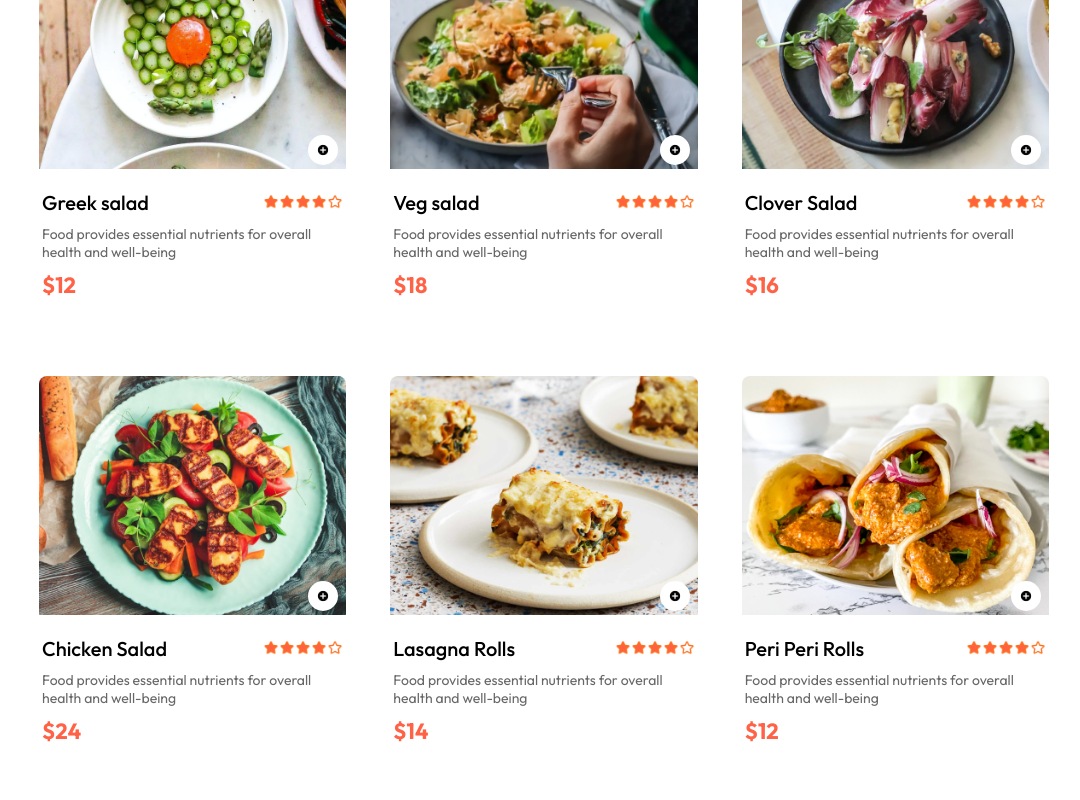
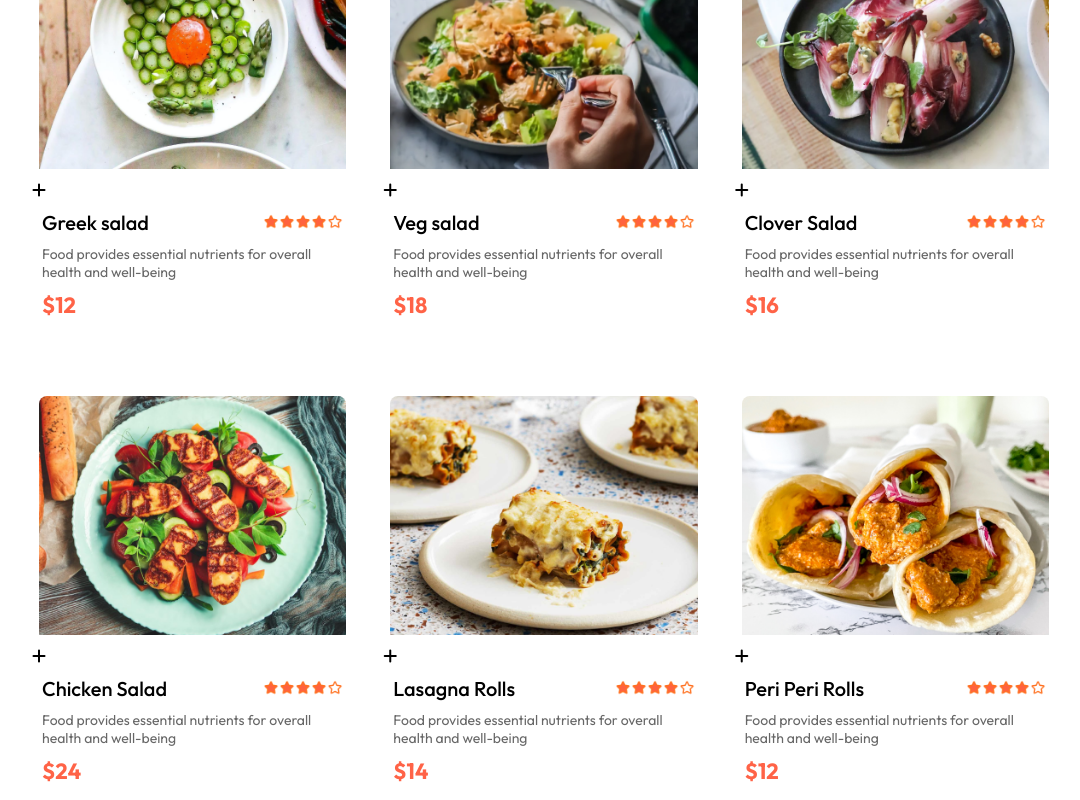
Before and after one commit to shivam7695/Food-delivery, a React (Vite) app: page / in a window 1280 px wide. Shown: the part 1340-2140 px from the top of the page, without its empty margins (96-1176 px from the left). Built offline with nearby package versions, Linux system fonts and the light colour scheme.

Commit message:
Update FoodItem.jsx

```diff
--- a/src/components/FoodItem/FoodItem.jsx
+++ b/src/components/FoodItem/FoodItem.jsx
@@ -16,11 +16,12 @@ const FoodItem = ({id,name,price,description,image}) => {
             <img className='food-item-img' src={image} alt="" />
             {
                 !cartItems[id]
-                ?<img className='add' onClick={()=>addToCart(id)} src="add-icon-png-2480.png" alt='' />
+                ?<i className='add' onClick={()=>addToCart(id)} class="fa-solid fa-plus"></i>
                 : <div className='food-item-counter'>
-                    <img classsname='remove' onClick={()=>removeFromCart(id)}  src="remove-icon-png-7130.png"  alt="" />
+                   <i classsname='remove' onClick={()=>removeFromCart(id)} class="fa-solid fa-minus"></i>
                     <p className='count'>{cartItems[id]}</p>
-                    <img onClick={()=>addToCart(id)} src="add-icon-png-2480.png" alt="" />
+                    <i className='add' onClick={()=>addToCart(id)} class="fa-solid fa-plus"></i>
+
                 </div>
             }
         </div>
```
